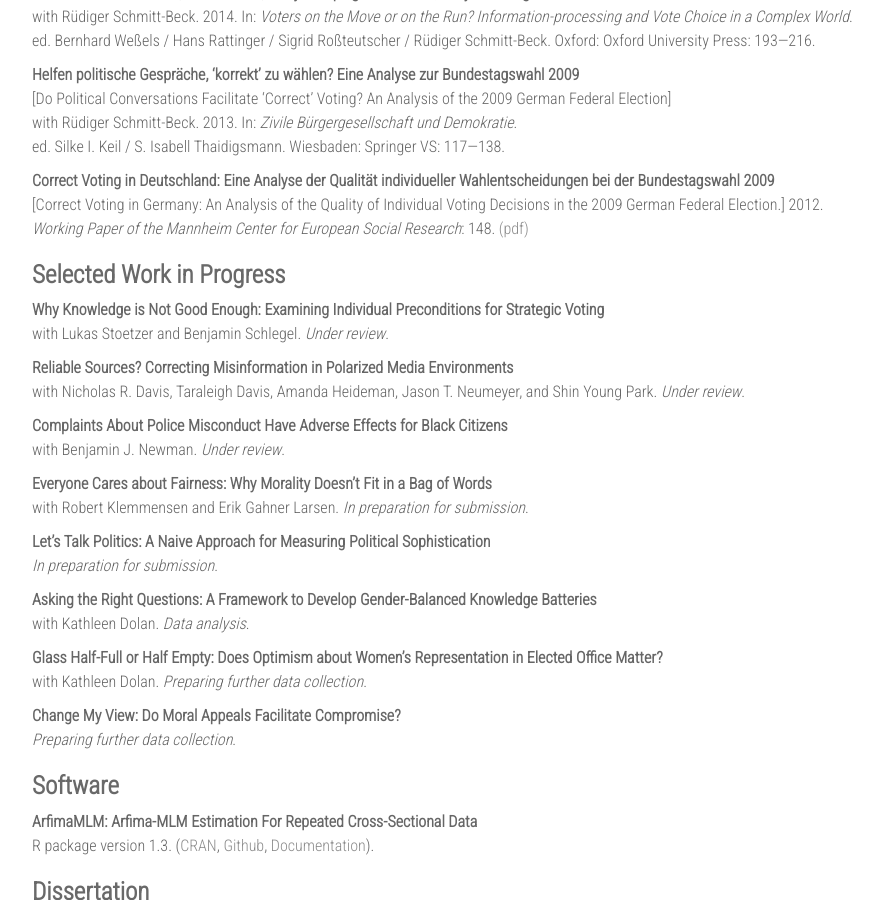
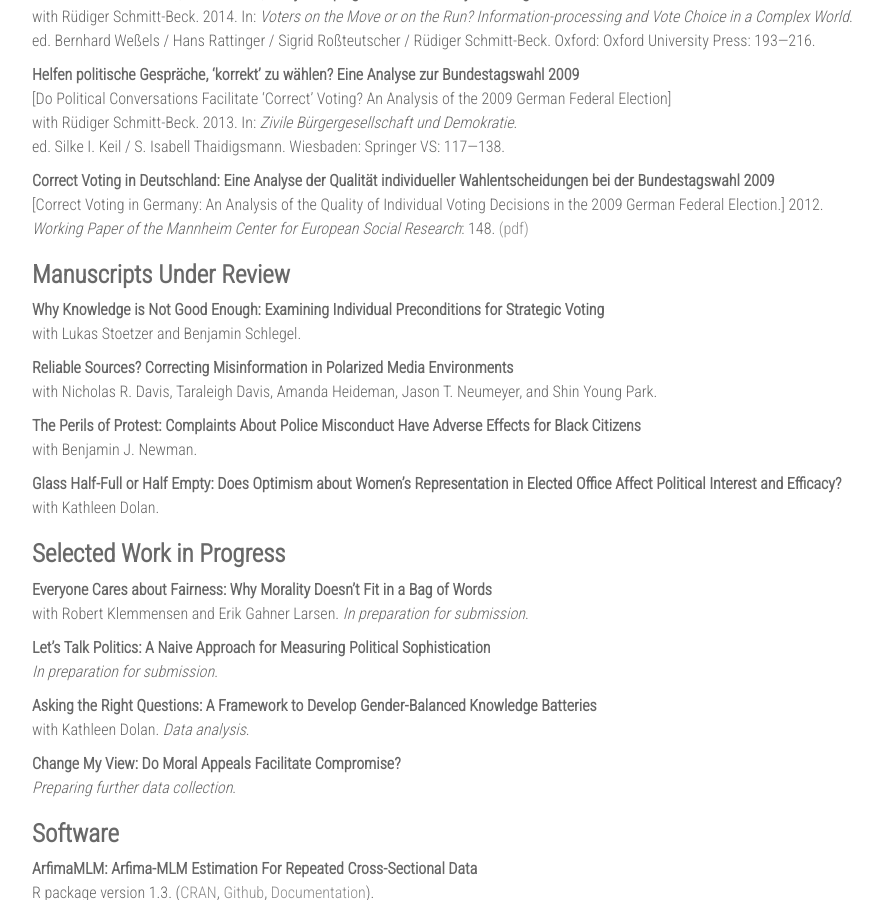
Before and after one commit to pwkraft/pwkraft-old.github.io, a Jekyll site: the page built from research.md, in a window 1280 px wide and 900 px high, scrolled down 624 px. Shown: the whole window, without its empty margins (178-1061 px from the left). Built offline with Jekyll 4.4.1, drawn with Linux system fonts in a browser that asks for light colours; nearby versions of some CDN libraries.

Commit message:
update research

```diff
--- a/research.md
+++ b/research.md
@@ -84,16 +84,22 @@ ed. Silke I. Keil / S. Isabell Thaidigsmann. Wiesbaden: Springer VS: 117&#8212;1
 _Working Paper of the Mannheim Center for European Social Research_: 148. <a href="http://www.mzes.uni-mannheim.de/publications/wp/wp-148.pdf">(pdf)</a>
 
 
-# Selected Work in Progress
+# Manuscripts Under Review
 
 **Why Knowledge is Not Good Enough: Examining Individual Preconditions for Strategic Voting** \\
-with Lukas Stoetzer and Benjamin Schlegel. _Under review_.
+with Lukas Stoetzer and Benjamin Schlegel.
 
 **Reliable Sources? Correcting Misinformation in Polarized Media Environments** \\
-with Nicholas R. Davis, Taraleigh Davis, Amanda Heideman, Jason T. Neumeyer, and Shin Young Park. _Under review_.
+with Nicholas R. Davis, Taraleigh Davis, Amanda Heideman, Jason T. Neumeyer, and Shin Young Park.
 
-**Complaints About Police Misconduct Have Adverse Effects for Black Citizens** \\
-with Benjamin J. Newman. _Under review_.
+**The Perils of Protest: Complaints About Police Misconduct Have Adverse Effects for Black Citizens** \\
+with Benjamin J. Newman.
+
+**Glass Half-Full or Half Empty: Does Optimism about Women’s Representation in Elected Office Affect Political Interest and Efficacy?** \\
+with Kathleen Dolan.
+
+
+# Selected Work in Progress
 
 **Everyone Cares about Fairness: Why Morality Doesn't Fit in a Bag of Words** \\
 with Robert Klemmensen and Erik Gahner Larsen. _In preparation for submission_.
@@ -103,9 +109,6 @@ _In preparation for submission_.
 
 **Asking the Right Questions: A Framework to Develop Gender-Balanced Knowledge Batteries** \\
 with Kathleen Dolan. _Data analysis_.
-
-**Glass Half-Full or Half Empty: Does Optimism about Women’s Representation in Elected Office Matter?** \\
-with Kathleen Dolan. _Preparing further data collection_.
 
 **Change My View: Do Moral Appeals Facilitate Compromise?** \\
 _Preparing further data collection_.
```
Also changed, not shown: 1 other file.
